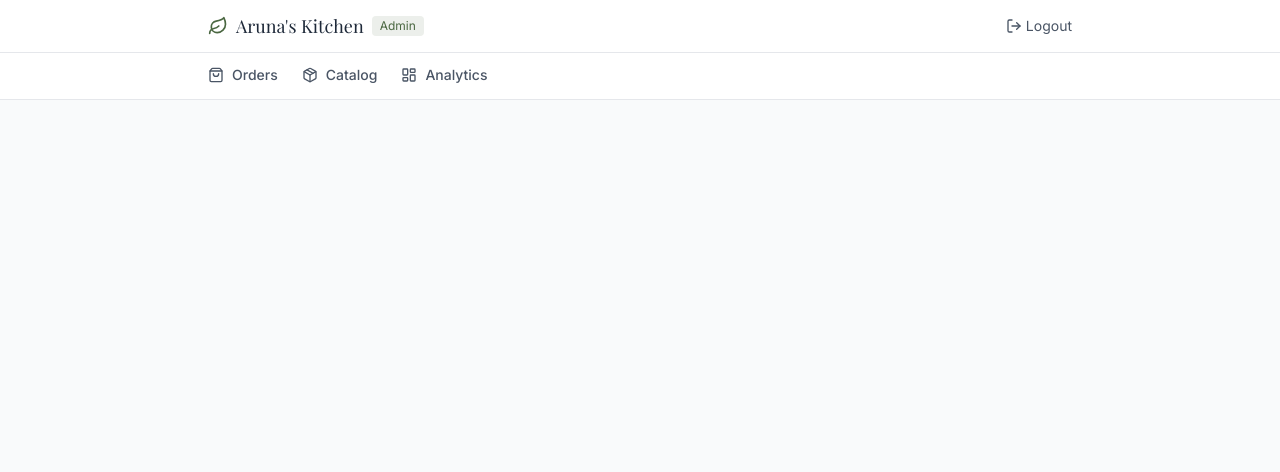
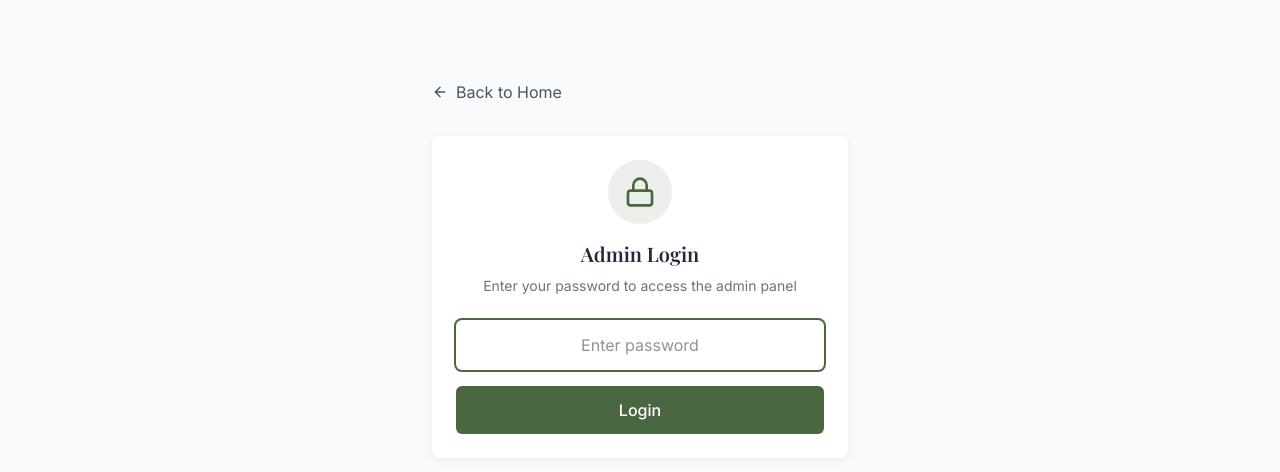
Before and after one commit to akhileshm-droid/arunas-kitchen, a React (Vite) app: page /admin in a window 1280 px wide. Shown: the top 472 px of the page. Built offline with nearby package versions, Linux system fonts and the light colour scheme.

Commit message:
fixed routing

```diff
--- a/src/App.tsx
+++ b/src/App.tsx
@@ -23,11 +23,14 @@ function App() {
           <Route path="/checkout" element={<CheckoutPage />} />
           <Route path="/success" element={<SuccessPage />} />
           <Route path="/admin" element={<AdminLoginPage />} />
-          <Route path="/admin/" element={<AdminLayout />}>
-            <Route index element={<Navigate to="/admin/orders" replace />} />
-            <Route path="orders" element={<AdminOrdersPage />} />
-            <Route path="catalog" element={<AdminCatalogPage />} />
-            <Route path="analytics" element={<AdminAnalyticsPage />} />
+          <Route path="/admin/orders" element={<AdminLayout />}>
+            <Route index element={<AdminOrdersPage />} />
+          </Route>
+          <Route path="/admin/catalog" element={<AdminLayout />}>
+            <Route index element={<AdminCatalogPage />} />
+          </Route>
+          <Route path="/admin/analytics" element={<AdminLayout />}>
+            <Route index element={<AdminAnalyticsPage />} />
           </Route>
           <Route path="*" element={<Navigate to="/" replace />} />
         </Routes>
--- a/src/pages/AdminOrdersPage.tsx
+++ b/src/pages/AdminOrdersPage.tsx
@@ -21,7 +21,7 @@ export function AdminOrdersPage() {
 
   useEffect(() => {
     if (!requireAdmin()) {
-      navigate('/admin')
+      navigate('/admin', { replace: true })
       return
     }
 
@@ -44,14 +44,23 @@ export function AdminOrdersPage() {
   const fetchOrders = async () => {
     setIsLoading(true)
 
+    try {
       if (isSupabaseConfigured()) {
-      const { data, error } = await supabase
+        const timeoutPromise = new Promise((_, reject) =>
+          setTimeout(() => reject(new Error('Request timeout')), 10000)
+        )
+
+        const fetchPromise = supabase
           .from('orders')
           .select('*')
           .order('created_at', { ascending: false })
           .limit(50)
 
-      if (!error && data) {
+        const { data, error } = await Promise.race([fetchPromise, timeoutPromise]) as any
+
+        if (error) {
+          console.error('Fetch orders error:', error)
+        } else if (data) {
           setOrders(data)
         }
       } else {
@@ -66,8 +75,11 @@ export function AdminOrdersPage() {
           { id: '3', customer_name: 'Demo User 3', phone: '9876543212', address: '789 Sample Rd, City', items: [{ menu_item_id: '3', name: 'Aapam Batter', price: 250, quantity: 1 }], total_price: 250, status: 'pending', payment_verified: false, payment_screenshot_url: null, created_at: today.toISOString() },
         ])
       }
-
+    } catch (err) {
+      console.error('Error fetching orders:', err)
+    } finally {
       setIsLoading(false)
+    }
   }
 
   const markAsDelivered = async (orderId: string) => {
```
Lines whose indentation alone changed are shown as unchanged.
